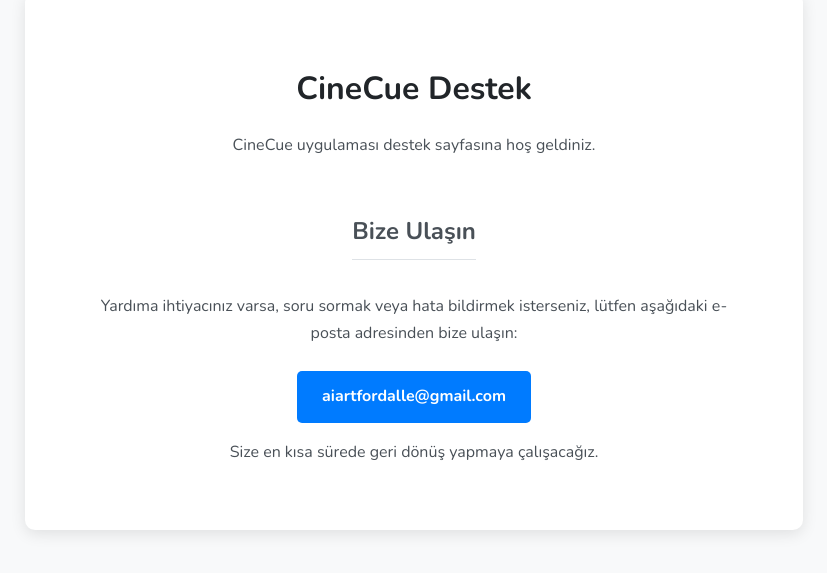
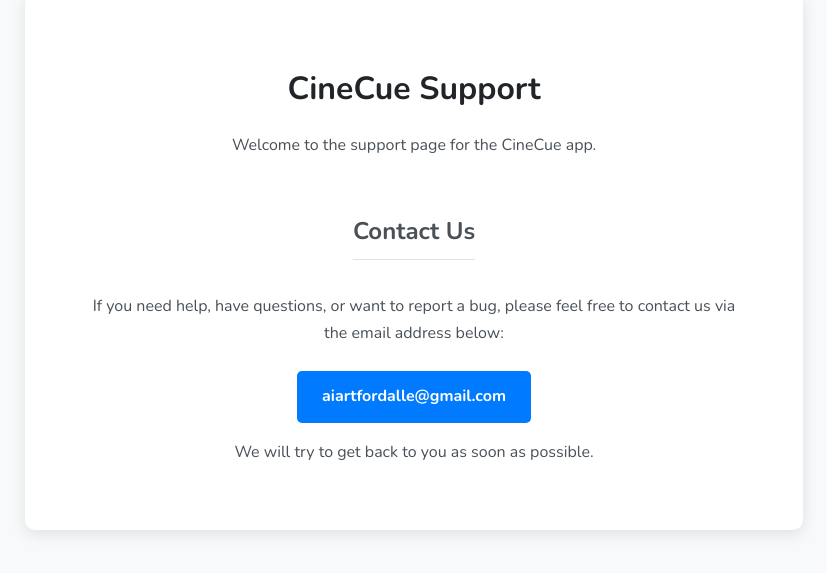
Before and after one commit to Erkante/cinecue-support, a plain HTML site: page index.html in a window 1280 px wide. Shown: the part 139-712 px from the top of the page, without its empty margins (226-1053 px from the left). Drawn offline with nearby package versions, Linux system fonts and the light colour scheme.

Commit message:
Update index.html

```diff
--- a/index.html
+++ b/index.html
@@ -87,20 +87,20 @@
 </head>
 <body>
 
-    <div class="container">
-        <h1>CineCue Destek</h1>
+  <div class="container">
+        <h1>CineCue Support</h1>
 
-        <p>CineCue uygulaması destek sayfasına hoş geldiniz.</p>
+        <p>Welcome to the support page for the CineCue app.</p>
 
-        <h2>Bize Ulaşın</h2>
+        <h2>Contact Us</h2>
         <p>
-            Yardıma ihtiyacınız varsa, soru sormak veya hata bildirmek isterseniz, lütfen aşağıdaki e-posta adresinden bize ulaşın:
+            If you need help, have questions, or want to report a bug, please feel free to contact us via the email address below:
         </p>
         <p class="support-email">
              <a href="mailto:aiartfordalle@gmail.com">aiartfordalle@gmail.com</a>
         </p>
 
-        <p>Size en kısa sürede geri dönüş yapmaya çalışacağız.</p>
+        <p>We will try to get back to you as soon as possible.</p>
 
          </div>
 
```
